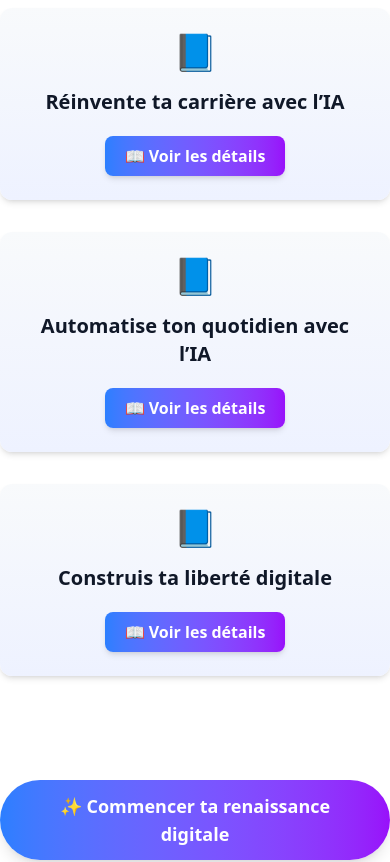
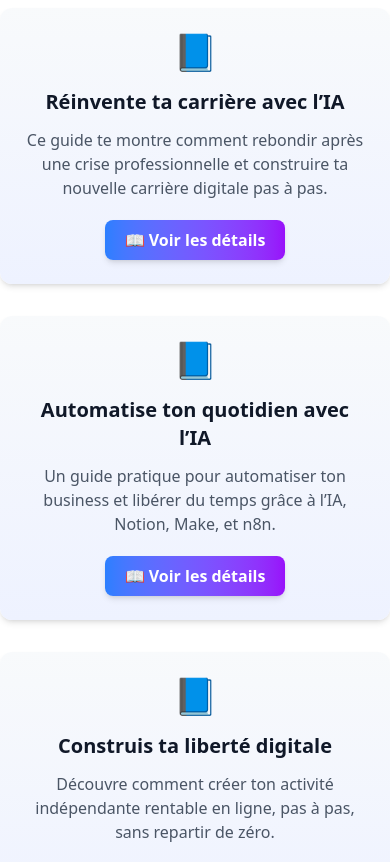
Before and after one commit to EmrysRands/catalyseur-site, a React (Vite) app: page / in a window 390 px wide. Shown: the part 3680-4542 px from the top of the page. Built offline with nearby package versions, Linux system fonts and the light colour scheme.

Commit message:
Mise à jour EbookPopup.jsx : ajout Stripe, suppression Mobile Money + ajout descriptions courtes ebooks

```diff
--- a/src/components/EbookPopup.jsx
+++ b/src/components/EbookPopup.jsx
@@ -6,7 +6,6 @@ import products from "../data/products.json";
 export default function EbookPopup({ isOpen, onClose, ebook }) {
   const [zoomOpen, setZoomOpen] = useState(false);
 
-  // Bloquer le scroll arrière-plan quand le popup est ouvert
   useEffect(() => {
     document.body.style.overflow = isOpen ? "hidden" : "auto";
     return () => (document.body.style.overflow = "auto");
@@ -22,9 +21,8 @@ export default function EbookPopup({ isOpen, onClose, ebook }) {
     intent: "capture",
   };
 
-  const handleMobileMoney = () => {
-    alert(`Paiement Mobile Money simulé pour ${product.title} (${product.price} €).`);
-    window.location.href = `/merci?type=${product.type}`;
+  const handleStripeCheckout = () => {
+    window.location.href = `/checkout/stripe?product=${product.type}`;
   };
 
   const handleReserve = () => {
@@ -50,16 +48,15 @@ export default function EbookPopup({ isOpen, onClose, ebook }) {
           exit={{ opacity: 0 }}
           onClick={onClose}
         >
-          {/* Popup principal */}
           <motion.div
             className="relative bg-white rounded-2xl shadow-2xl max-w-lg w-full mx-4 overflow-hidden"
             initial={{ scale: 0.9, y: 50, opacity: 0 }}
             animate={{ scale: 1, y: 0, opacity: 1 }}
             exit={{ scale: 0.85, y: 40, opacity: 0 }}
-            transition={{ duration: 0.4, ease: 'easeInOut' }}
+            transition={{ duration: 0.4, ease: "easeInOut" }}
             onClick={(e) => e.stopPropagation()}
           >
-            {/* Bouton fermeture */}
+            {/* Bouton de fermeture */}
             <button
               onClick={onClose}
               className="absolute top-3 right-3 text-gray-400 hover:text-gray-600 transition"
@@ -68,33 +65,40 @@ export default function EbookPopup({ isOpen, onClose, ebook }) {
               ✕
             </button>
 
-            {/* Image principale */}
+            {/* Image du livre */}
             <motion.div
-              className="h-60 w-full bg-gradient-to-r from-blue-600 to-purple-700 flex items-center justify-center cursor-zoom-in overflow-hidden"
+              className="h-60 w-full flex items-center justify-center overflow-hidden bg-gray-100 cursor-zoom-in"
               onClick={() => setZoomOpen(true)}
               initial={{ scale: 0.95 }}
               animate={{ scale: 1 }}
-              transition={{ duration: 0.5, ease: 'easeOut' }}
+              transition={{ duration: 0.5 }}
             >
-              <motion.img
-                src={product.image}
-                alt={product.title}
-                className="h-full w-full object-cover rounded-md shadow-lg"
-                whileHover={{ scale: 1.05 }}
-              />
+              {product.image ? (
+                <motion.img
+                  src={product.image}
+                  alt={product.title}
+                  className="h-full w-full object-cover"
+                  whileHover={{ scale: 1.05 }}
+                />
+              ) : (
+                <span className="text-gray-400 italic">Image à venir…</span>
+              )}
             </motion.div>
 
-            {/* Contenu du popup */}
+            {/* Contenu */}
             <div className="p-6 space-y-4 text-left">
-              <h2 className="text-2xl font-bold text-slate-900">
-                {product.title}
-              </h2>
+              <h2 className="text-2xl font-bold text-slate-900">{product.title}</h2>
+
+              {/* Description courte */}
+              {product.shortDescription && (
+                <p className="text-blue-700 font-medium">
+                  {product.shortDescription}
+                </p>
+              )}
 
               <p className="text-slate-600 leading-relaxed">
                 {product.description || (
-                  <span className="italic text-gray-400">
-                    Description à venir...
-                  </span>
+                  <span className="italic text-gray-400">Description à venir...</span>
                 )}
               </p>
 
@@ -105,7 +109,7 @@ export default function EbookPopup({ isOpen, onClose, ebook }) {
                 </span>
               </div>
 
-              {/* Télécharger un extrait */}
+              {/* Extrait */}
               {product.sample && (
                 <motion.a
                   href={product.sample}
@@ -119,7 +123,7 @@ export default function EbookPopup({ isOpen, onClose, ebook }) {
                 </motion.a>
               )}
 
-              {/* Réserver */}
+              {/* CTA principal */}
               <motion.button
                 onClick={handleReserve}
                 className="w-full py-3 rounded-xl font-semibold text-lg bg-gradient-to-r from-blue-500 to-purple-600 text-white shadow-md hover:shadow-[0_0_20px_rgba(139,92,246,0.5)] transition-all duration-300"
@@ -158,43 +162,24 @@ export default function EbookPopup({ isOpen, onClose, ebook }) {
                   }
                   onError={(err) => {
                     console.error("Erreur PayPal :", err);
-                    alert("Une erreur est survenue lors du paiement.");
+                    alert("Une erreur est survenue lors du paiement PayPal.");
                   }}
                 />
               </PayPalScriptProvider>
 
-              {/* Paiement Mobile Money */}
+              {/* Paiement Stripe */}
               <motion.button
-                onClick={handleMobileMoney}
-                className="w-full mt-4 py-3 rounded-xl font-semibold text-lg bg-yellow-400 text-black shadow-md hover:shadow-yellow-400/50 transition-all duration-300"
+                onClick={handleStripeCheckout}
+                className="w-full mt-4 py-3 rounded-xl font-semibold text-lg bg-black text-white shadow-md hover:bg-gray-800 transition-all duration-300"
                 whileHover={{ scale: 1.05 }}
                 whileTap={{ scale: 0.95 }}
               >
-                📱 Payer par Mobile Money
+                💳 Payer avec Stripe
               </motion.button>
-
-              {/* Section Upsell */}
-              {product.upsell && (
-                <motion.div
-                  className="mt-4 p-4 rounded-lg bg-indigo-50 border border-indigo-200"
-                  initial={{ opacity: 0, y: 20 }}
-                  animate={{ opacity: 1, y: 0 }}
-                  transition={{ delay: 0.2 }}
-                >
-                  <p className="text-sm text-slate-700">
-                    💡 Profite de{" "}
-                    <span className="font-semibold text-blue-600">
-                      {product.upsell.title}
-                    </span>{" "}
-                    ({product.upsell.price} €) et économise{" "}
-                    {product.upsell.save} €.
-                  </p>
-                </motion.div>
-              )}
             </div>
           </motion.div>
 
-          {/* Zoom image plein écran */}
+          {/* Zoom plein écran */}
           <AnimatePresence>
             {zoomOpen && (
               <motion.div
--- a/src/data/products.json
+++ b/src/data/products.json
@@ -3,23 +3,29 @@
     {
       "type": "ebook1",
       "title": "Réinvente ta carrière avec l’IA",
+      "shortDescription": "Tu envoies des candidatures sans réponse ? Ton diplôme ne suffit plus ? Découvre comment transformer une crise en opportunité grâce à l'IA et au digital. Apprends les métiers qui changent une vie en quelques mois, identifie tes compétences cachées, et fais ton premier pas vers la liberté professionnelle.",
+      "description": "Ce guide te montre comment rebondir après une crise professionnelle et construire ta nouvelle carrière digitale pas à pas.",
       "price": 9,
-      "image": "/images/ebook1.jpg",
-      "sample": "/pdfs/ebook1-reinvente-carriere.pdf"
+      "image": "/images/ebook1-reinvente-ta-carriere.jpg",
+      "sample": "/pdfs/extrait-ebook1.pdf"
     },
     {
       "type": "ebook2",
       "title": "Automatise ton quotidien avec l’IA",
+      "shortDescription": "Tu cours après le temps ? Tu perds 10h par semaine sur des tâches répétitives ? Ce guide te montre comment utiliser l'IA pour automatiser emails, réseaux sociaux, visuels et organisation. Récupère 2 mois de vie par an avec 20 automatisations concrètes, prêtes à copier.",
+      "description": "Un guide pratique pour automatiser ton business et libérer du temps grâce à l’IA, Notion, Make, et n8n.",
       "price": 9,
-      "image": "/images/ebook2.jpg",
-      "sample": "/pdfs/ebook2-automatise-quotidien.pdf"
+      "image": "/images/ebook2-automatise-ton-quotidien.jpg",
+      "sample": "/pdfs/extrait-ebook2.pdf"
     },
     {
       "type": "ebook3",
       "title": "Construis ta liberté digitale",
+      "shortDescription": "Tu veux reprendre le contrôle de tes revenus et de ton temps ? Apprends à transformer tes compétences en valeur, trouve tes 3 premiers clients en 30-60 jours, et construis ton système de revenus durables. De 0 à 1000€/mois avec une méthode concrète, pas de promesses miracles.",
+      "description": "Découvre comment créer ton activité indépendante rentable en ligne, pas à pas, sans repartir de zéro.",
       "price": 9,
-      "image": "/images/ebook3.jpg",
-      "sample": "/pdfs/ebook3-liberte-digitale.pdf"
+      "image": "/images/ebook3-liberte-digitale.jpg",
+      "sample": "/pdfs/extrait-ebook3.pdf"
     }
   ]
 }
```
